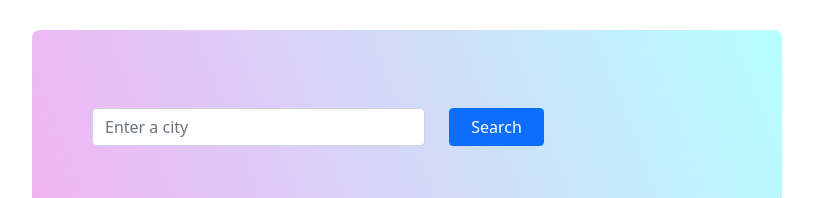
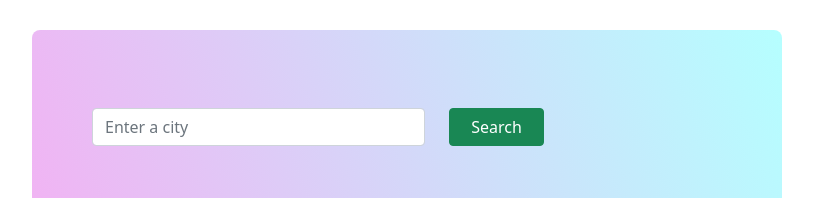
Before and after one commit to ter-gav/react-weather-app-project, a React (Create React App) app: page / in a window 1280 px wide. Shown: the top 198 px of the page, without its empty margins (233-1046 px from the left). Built offline with nearby package versions, Linux system fonts and the light colour scheme.

Commit message:
changed button color

```diff
--- a/src/Search.js
+++ b/src/Search.js
@@ -9,7 +9,7 @@ export default function Search() {
             <input type="search" placeholder="Enter a city" className="form-control"></input>
             </div>
             <div className="col-3">
-            <input type="submit" value="Search" className="btn btn-primary w-100"></input>
+            <input type="submit" value="Search" className="btn btn-success w-100"></input>
             </div>
             </div>
         </form>
```
